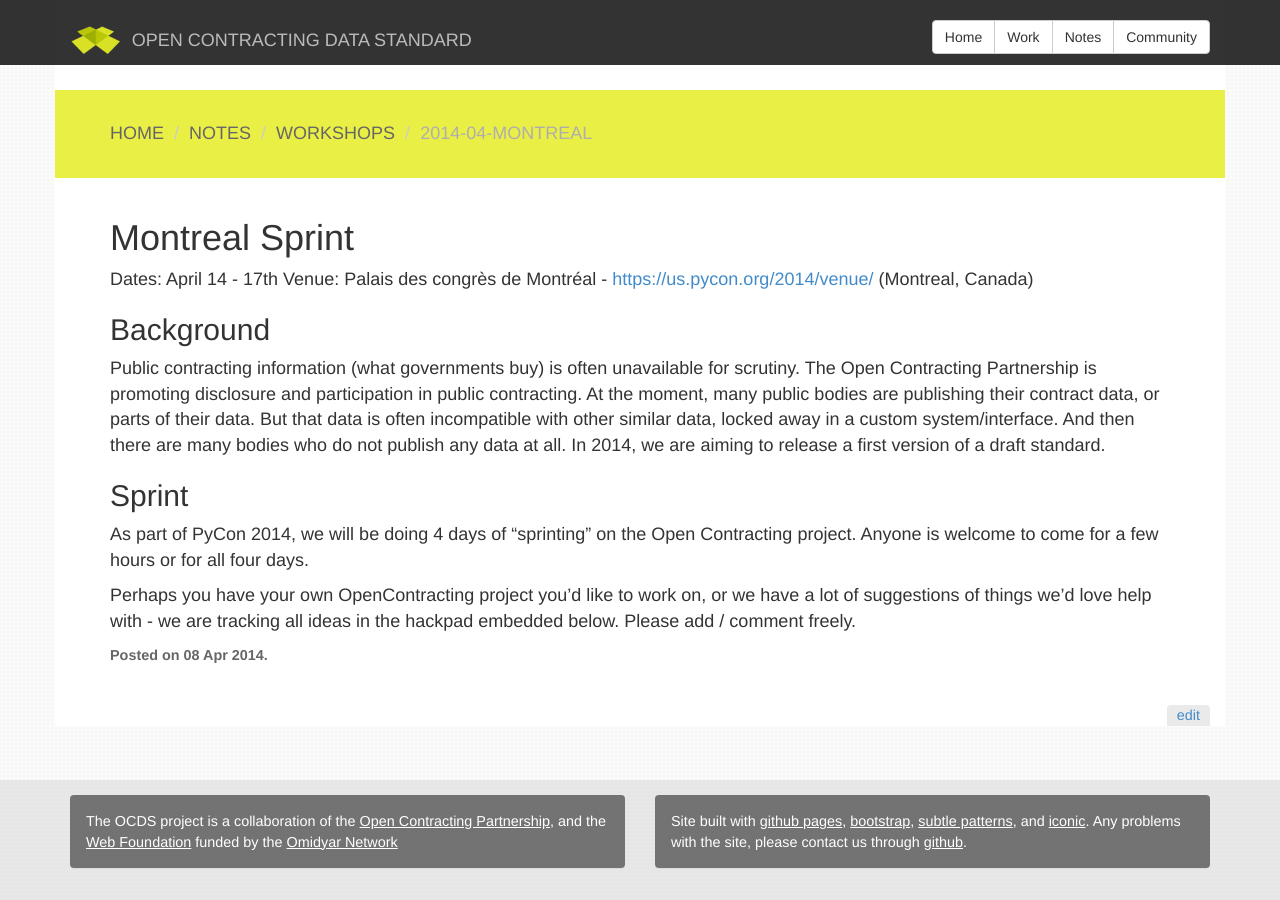
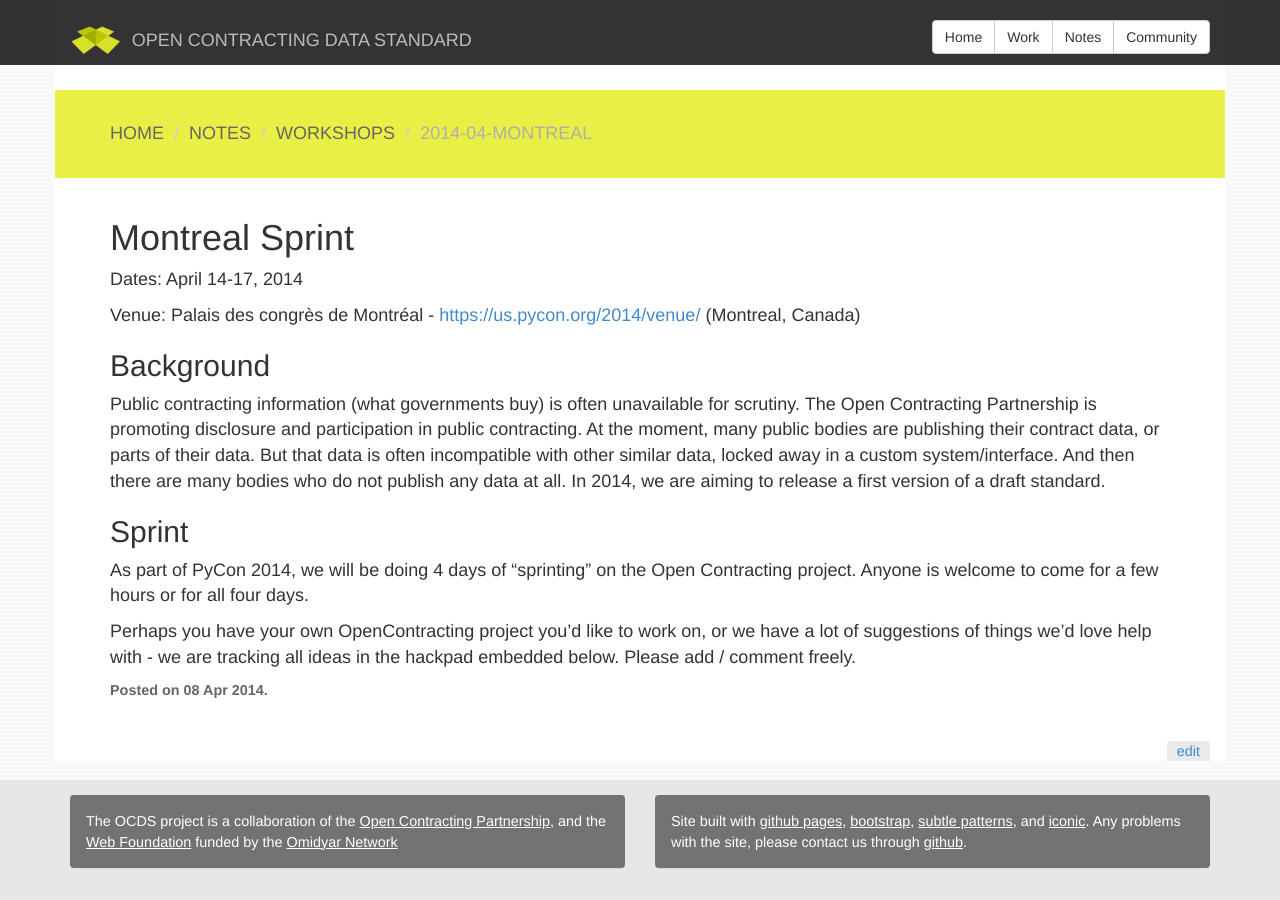
Before and after one commit to open-contracting/open-contracting.github.io, a Jekyll site: the page built from pages/notes/workshops/2014-04-Montreal/index.md, in a window 1280 px wide. Built offline with Jekyll 4.4.1, drawn with Linux system fonts in a browser that asks for light colours; nearby versions of some CDN libraries; Markdown is read by kramdown in place of the engine named in the settings.

Commit message:
Update index.md

```diff
--- a/pages/notes/workshops/2014-04-Montreal/index.md
+++ b/pages/notes/workshops/2014-04-Montreal/index.md
@@ -3,7 +3,8 @@ layout: single
 title: Montreal Sprint
 date: 08/04/2014
 ---
-Dates: April 14 - 17th
+Dates: April 14-17, 2014
+
 Venue: Palais des congrès de Montréal - [https://us.pycon.org/2014/venue/](https://us.pycon.org/2014/venue/) (Montreal, Canada)
 
 ## Background
```
